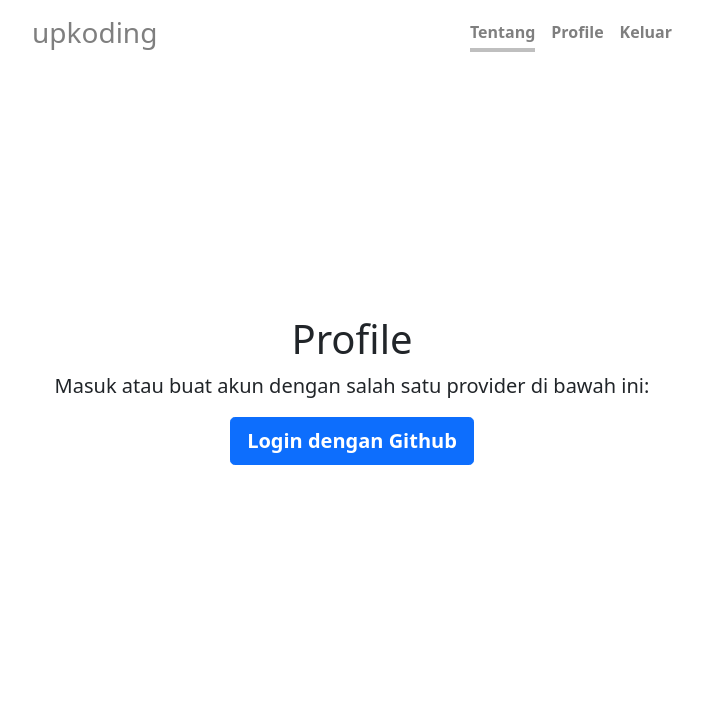
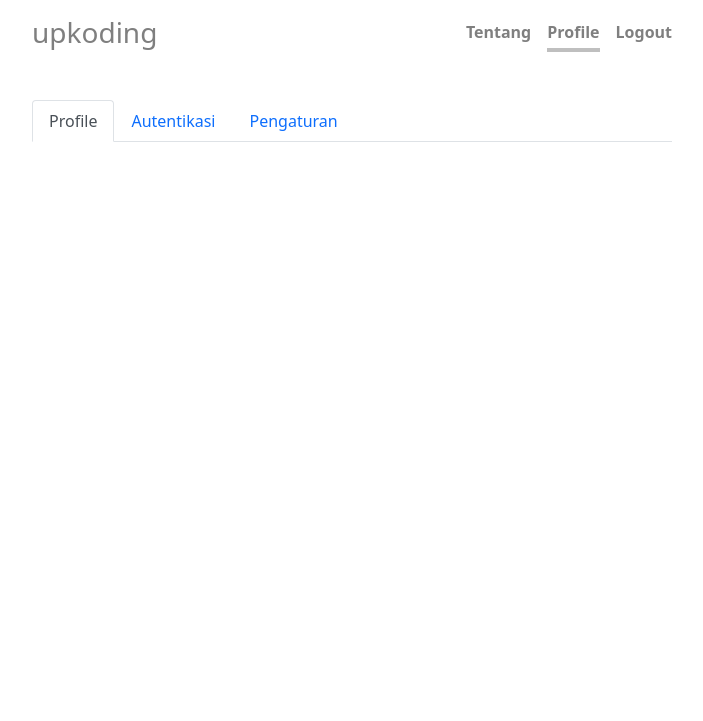
Before and after one commit to upkoding/upkoding, a Django app: page /account/profile/ in a window 1280 px wide. Shown: the top 721 px of the page, without its empty margins (288-991 px from the left). Run offline with Django 3.2, Linux system fonts and the light colour scheme; the visitor is signed in with stand-in values (Sample User, id 1); parts of the project's set-up code (start-up, migrations or seed data) failed here and were passed over.

Commit message:
Start adding profile page

```diff
--- a/account/templates/account/profile.html
+++ b/account/templates/account/profile.html
@@ -1,18 +1,24 @@
 {% extends 'website/base.html' %}
 
+{% block title %}Profile{% endblock %}
+{% block header_mb %}mb-5{% endblock %}
+
 {% block content %}
-<h1>Profile</h1>
 
-{% if messages %}
-{% for message in messages %}
-<div class="alert alert-{% if message.tags %}{{ message.tags }}{% endif %}" role="alert">
-    {{ message }}
-</div>
-{% endfor %}
-{% endif %}
+{% include 'website/messages.html' %}
 
-<p class="lead">Masuk atau buat akun dengan salah satu provider di bawah ini:</p>
-<p class="lead">
-    <a href="{% url 'social:begin' 'github' %}" class="btn btn-lg btn-primary fw-bold">Login dengan Github</a>
-</p>
+<ul class="nav nav-tabs">
+    <li class="nav-item">
+        <a class="nav-link {% if tab == 'profile' %}active{% endif %}" aria-current="page"
+            href="{% url 'account:profile' %}">Profile</a>
+    </li>
+    <li class="nav-item">
+        <a class="nav-link {% if tab == 'auth' %}active{% endif %}" href="{% url 'account:auth' %}">Autentikasi</a>
+    </li>
+    <li class="nav-item">
+        <a class="nav-link {% if tab == 'settings' %}active{% endif %}"
+            href="{% url 'account:settings' %}">Pengaturan</a>
+    </li>
+</ul>
+
 {% endblock %}
--- a/account/urls.py
+++ b/account/urls.py
@@ -5,7 +5,9 @@ from . import views
 app_name = 'account'
 
 urlpatterns = [
-    path('login/', views.signin, name='login'),
-    path('logout/', views.signout, name='logout'),
+    path('login/', views.login, name='login'),
+    path('logout/', views.logout, name='logout'),
     path('profile/', views.profile, name='profile'),
+    path('authentication/', views.authentication, name='auth'),
+    path('settings/', views.settings, name='settings'),
 ]
--- a/account/views.py
+++ b/account/views.py
@@ -1,19 +1,27 @@
 from django.shortcuts import render, reverse
 from django.http import HttpResponseRedirect
-from django.contrib.auth import logout
+from django.contrib import auth
 from django.contrib import messages
 
 
-def signin(request):
+def login(request):
     return render(request, 'account/login.html')
 
 
-def signout(request):
-    logout(request)
+def logout(request):
+    auth.logout(request)
     messages.info(request, 'Sampai jumpa di lain kesempatan :)',
                   extra_tags='success')
     return HttpResponseRedirect(reverse('account:login'))
 
 
 def profile(request):
-    return render(request, 'account/profile.html')
+    return render(request, 'account/profile.html', {'tab': 'profile'})
+
+
+def authentication(request):
+    return render(request, 'account/profile.html', {'tab': 'auth'})
+
+
+def settings(request):
+    return render(request, 'account/profile.html', {'tab': 'settings'})
--- a/website/templates/website/about.html
+++ b/website/templates/website/about.html
@@ -1,4 +1,6 @@
 {% extends 'website/base.html' %}
+
+{% block title %}Tentang UpKoding{% endblock %}
 
 {% block content %}
 <h1>Tentang UpKoding</h1>
--- a/website/templates/website/base.html
+++ b/website/templates/website/base.html
@@ -1,6 +1,7 @@
 <!doctype html>
 <html lang="en" class="h-100">
 {% load static %}
+{% load website %}
 
 <head>
     <meta charset="utf-8">
@@ -8,7 +9,7 @@
     <meta name="description" content="Sumber informasi belajar pemrograman">
     <meta name="author" content="Eka Putra">
     <meta name="generator" content="UpKoding">
-    <title>{% block title %}Sumber informasi belajar pemrograman berbahasa Indonesia{% endblock %} | UpKoding.com
+    <title>{% block title %}UpKoding{% endblock %} | Sumber informasi belajar pemrograman berbahasa Indonesia
     </title>
     <meta name="google-site-verification" content="TODO" />
     <meta property="og:title" content="{{ TODO }}" />
@@ -62,33 +63,37 @@
 </head>
 
 <body class="d-flex h-100 text-center">
-    <div class="cover-container d-flex w-100 h-100 p-3 mx-auto flex-column">
-        <header class="mb-auto">
+    <div class="cover-container w-100 h-100 p-3 mx-auto flex-column d-flex">
+        <header class="{% block header_mb %}mb-auto{% endblock%}">
             <div>
                 <a href="{% url 'website:index' %}" class="logo">
                     <h3 class="float-md-start mb-0">upkoding</h3>
                 </a>
                 <nav class="nav nav-masthead justify-content-center float-md-end">
-                    <a class="nav-link active" aria-current="page" href="{% url 'website:about' %}">Tentang</a>
+                    <a class="nav-link {% active_class 'website:about' %}" href="{% url 'website:about' %}">Tentang</a>
                     {% if user.is_authenticated %}
-                    <a class="nav-link" href="{% url 'account:profile' %}">Profile</a>
-                    <a class="nav-link" href="{% url 'account:logout' %}">Keluar</a>
+                    <a class="nav-link {% active_class '/account/*' %}" href="{% url 'account:profile' %}">Profile</a>
+                    <a class="nav-link" href="{% url 'account:logout' %}">Logout</a>
                     {% else %}
-                    <a class="nav-link" href="{% url 'account:login' %}">Login</a>
+                    <a class="nav-link {% active_class 'account:login' %}" href="{% url 'account:login' %}">Login</a>
                     {% endif %}
-
                 </nav>
             </div>
         </header>
 
-        <main class="px-3">
+        <main>
             {% block content %}{% endblock %}
         </main>
 
         <footer class="mt-auto">
-            <p>Powered by <a href="https://github.com/upkoding/upkoding" target="_blank">UpKoding</a>.</p>
+            <p>Powered by <a href="https://github.com/upkoding/upkoding" target="_blank">UpKoding</a>
+            </p>
         </footer>
     </div>
+    <!-- JavaScript Bundle with Popper -->
+    <script src="https://cdn.jsdelivr.net/npm/bootstrap@5.0.0-beta1/dist/js/bootstrap.bundle.min.js"
+        integrity="sha384-ygbV9kiqUc6oa4msXn9868pTtWMgiQaeYH7/t7LECLbyPA2x65Kgf80OJFdroafW"
+        crossorigin="anonymous"></script>
     {% block footscripts %}{% endblock %}
 </body>
 
--- a/website/templates/website/index.html
+++ b/website/templates/website/index.html
@@ -2,9 +2,9 @@
 
 {% block content %}
 <h1>Mau jadi programmer? bisa!</h1>
-<p class="lead">UpKoding membantu kamu mencari kursus di bidang IT berbahasa Indonesia, tinggal masukkan topik yang kamu
+<p class="lead">Kami membantu kamu mencari kursus online di bidang IT berbahasa Indonesia, tinggal masukkan topik yang kamu
     cari dibawah ini.</p>
 <p class="lead">
-    <a href="#" class="btn btn-lg btn-primary fw-bold">Cari</a>
+    <a href="#" class="btn btn-lg btn-primary">Cari</a>
 </p>
 {% endblock %}
--- /dev/null
+++ b/website/templates/website/messages.html
@@ -0,0 +1,7 @@
+{% if messages %}
+{% for message in messages %}
+<div class="alert alert-{% if message.tags %}{{ message.tags }}{% endif %}" role="alert">
+    {{ message }}
+</div>
+{% endfor %}
+{% endif %}
--- /dev/null
+++ b/website/templatetags/website.py
@@ -0,0 +1,23 @@
+from django import template
+from django.shortcuts import reverse
+
+register = template.Library()
+
+
+@register.simple_tag(takes_context=True)
+def active_class(context, namespace_or_path, classname="active"):
+    """
+    Detect whether we're in a page described by `namespace_or_path` and return `classname` if we are.
+
+    Param `namespace_or_path` could be:
+    - A path eg. `/about/`, it will return `classname` if request.path == `/about/`
+    - A path with wildcard eg. `/about/*`, it will return `classname` if request.path starts with `/about/`
+    - A URL namespace eg. `account:login`, it will return `classname` if request.path == reverse('account:login')
+    """
+    path = context.request.path
+    if '/' in namespace_or_path:
+        if '*' in namespace_or_path:
+            return classname if path.startswith(namespace_or_path.replace('*', '')) else ''
+        return classname if path == namespace_or_path else ''
+
+    return classname if path.startswith(reverse(namespace_or_path)) else ''
```
Also changed, not shown: account/templates/account/login.html (+12 -10 lines), website/templatetags/__init__.py (added).
